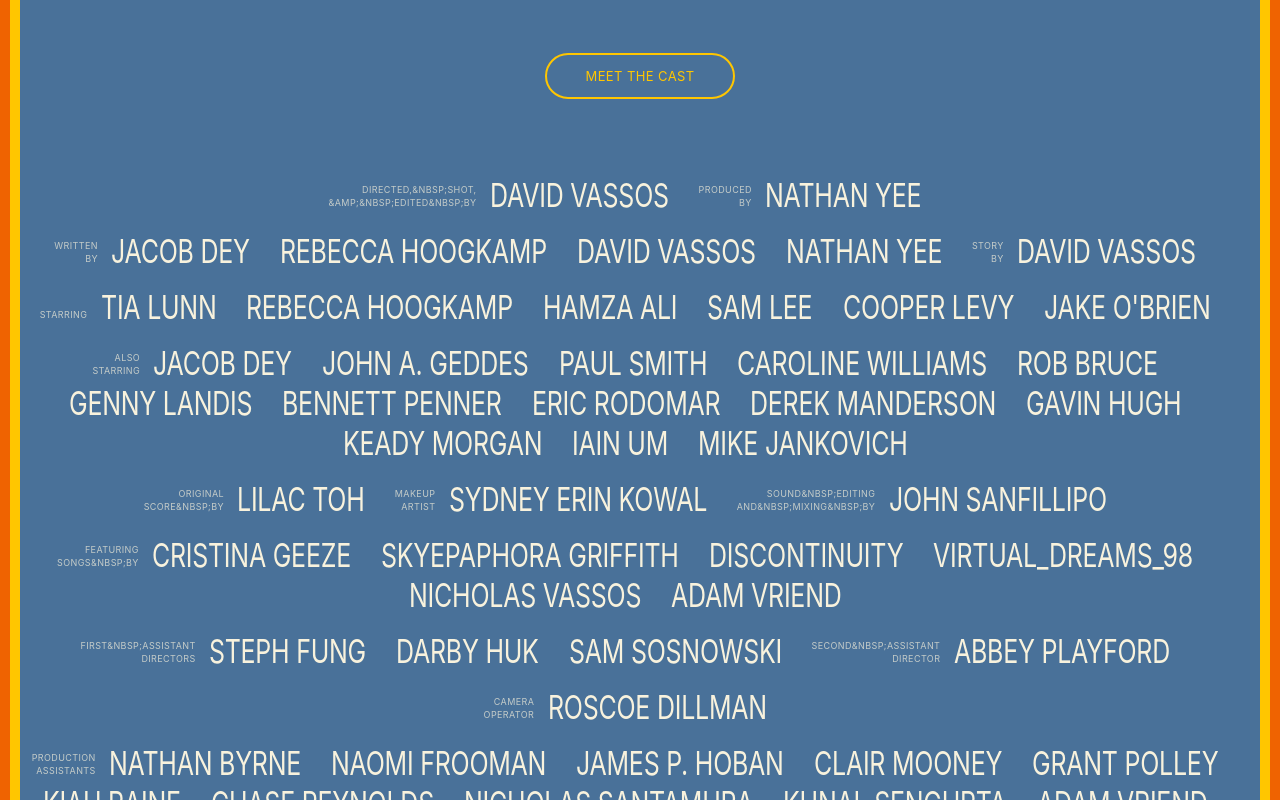
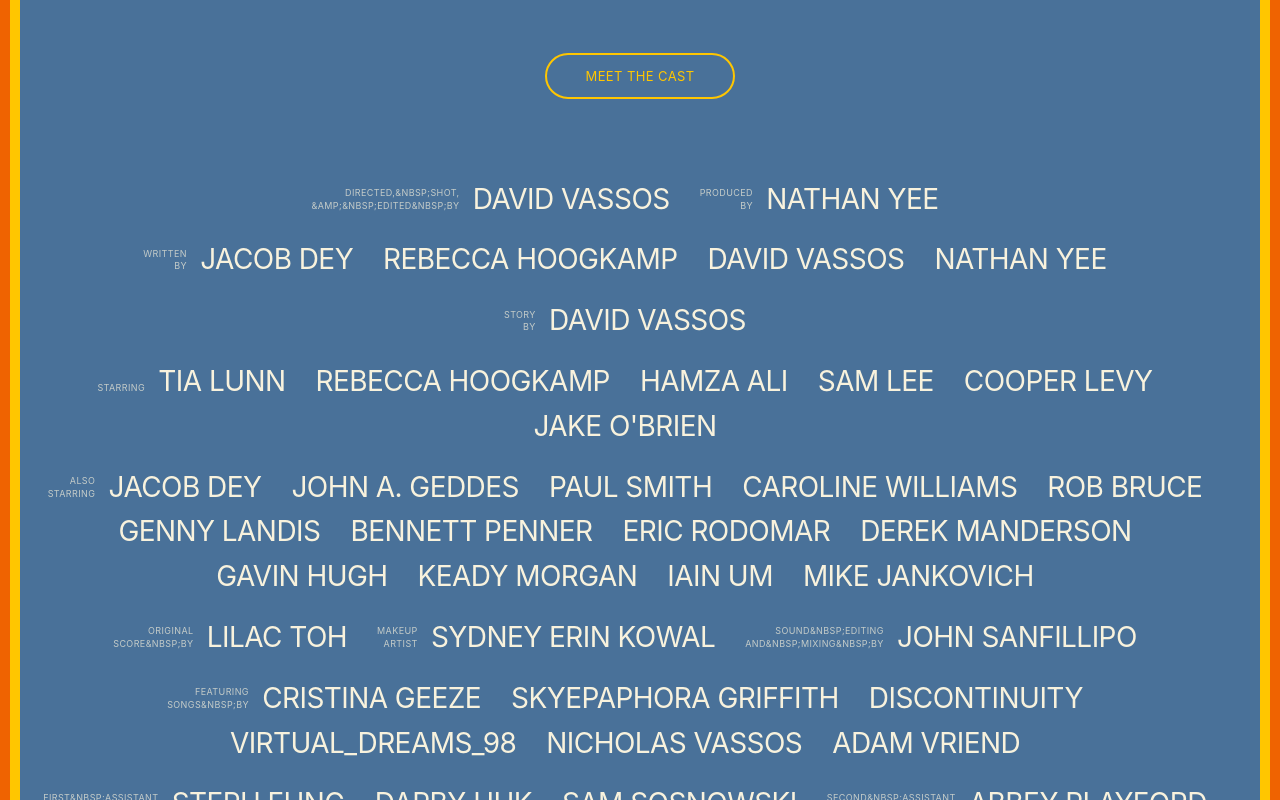
Before and after one commit to GoodbyteCo/Golden-Boy-Productions, an Astro site: page /features/your-student-government in a window 1280 px wide. Shown: the part 2000-2800 px from the top of the page. Built offline with nearby package versions, Linux system fonts and the light colour scheme; Astro itself is replaced by a stand-in of ours; a web font is replaced by a local one.

Commit message:
Design tweaks

```diff
--- a/src/components/full-credits.astro
+++ b/src/components/full-credits.astro
@@ -35,16 +35,12 @@ const { data } = Astro.props
 	dd
 	{
 		font-family: -apple-system, BlinkMacSystemFont, Roboto, 'Helvetica Neue', sans-serif;
-		font-size: 2.5rem;
-		letter-spacing: -0.01em;
+		font-size: 2.8rem;
+		letter-spacing: -0.02em;
 		line-height: 1.6;
 		padding: 0;
 		margin: 0;
 		margin-inline-end: 30px;
-
-		display: inline-block;
-		transform: scaleY(1.3);
-		transform-origin: 0 1em;
 	}
 
 	@media screen and (max-width: 575px)
@@ -56,7 +52,6 @@ const { data } = Astro.props
 			display: block;
 			margin-inline-end: 0px;
 			text-align: center;
-			transform: none;
 		}
 
 		dt :global(br)
--- a/src/layouts/special/ysg-layout.astro
+++ b/src/layouts/special/ysg-layout.astro
@@ -43,7 +43,7 @@ const { content } = Astro.props
 							.map(credit => (<li>{credit}</li>))
 					}
 				</ul>
-				<h6>Directed by</h6>
+				<h6>A film by</h6>
 				<p>David Vassos</p>
 			</section>
 
@@ -98,7 +98,7 @@ const { content } = Astro.props
 		--orange: #ef6301;
 		--yellow: #ffc600;
 
-		--blue: #497199; /* #010d19 */
+		--blue: #497199;
 		--cream: #f8f2dd;
 
 		--bright-yellow: var(--orange);
```
